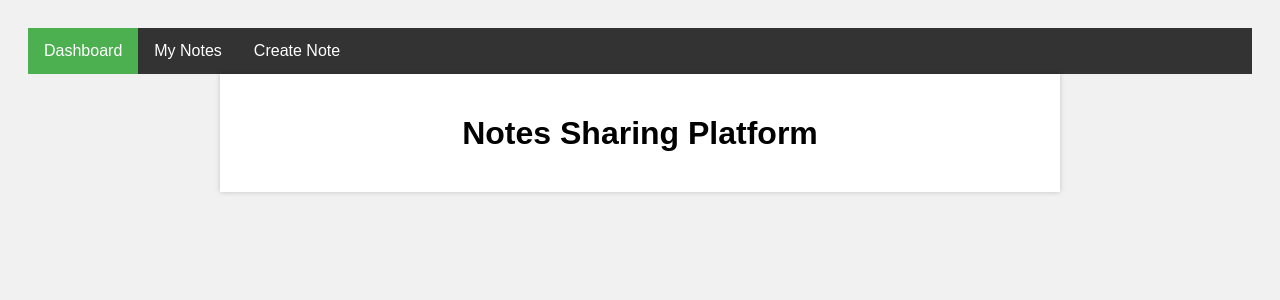
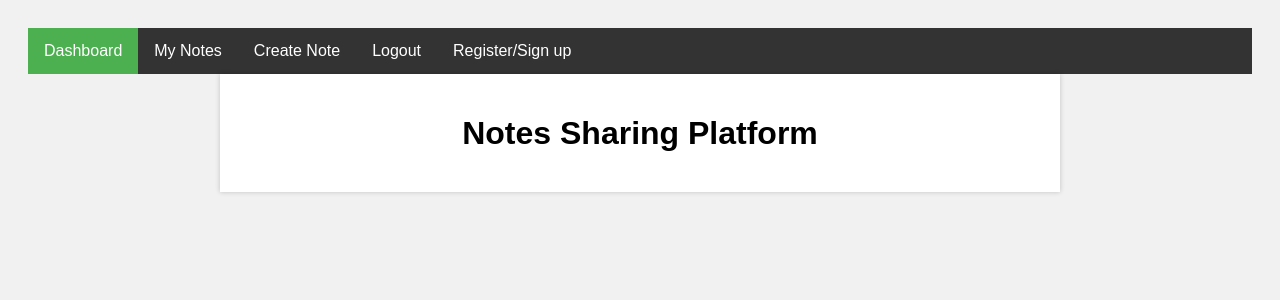
Before and after one commit to LarsenMathias/sharef, a Django app: page /index in a window 1280 px wide. Shown: the top 300 px of the page. Run offline with Django 4.2, Linux system fonts and the light colour scheme.

Commit message:
commit change

```diff
--- a/shareapp/templates/index.html
+++ b/shareapp/templates/index.html
@@ -83,6 +83,8 @@
     <a href="{% url 'dashboard' %}" class="active">Dashboard</a>
     <a href="{% url 'display_notes' %}">My Notes</a>
     <a href="{% url 'create_note' %}">Create Note</a>
+    <a href="{% url 'login' %}">Logout</a>
+    <a href="{% url 'register' %}">Register/Sign up</a>
     <!-- Add more links as needed -->
   </div>
 <body>
```
Also changed, not shown: 1 other file.
